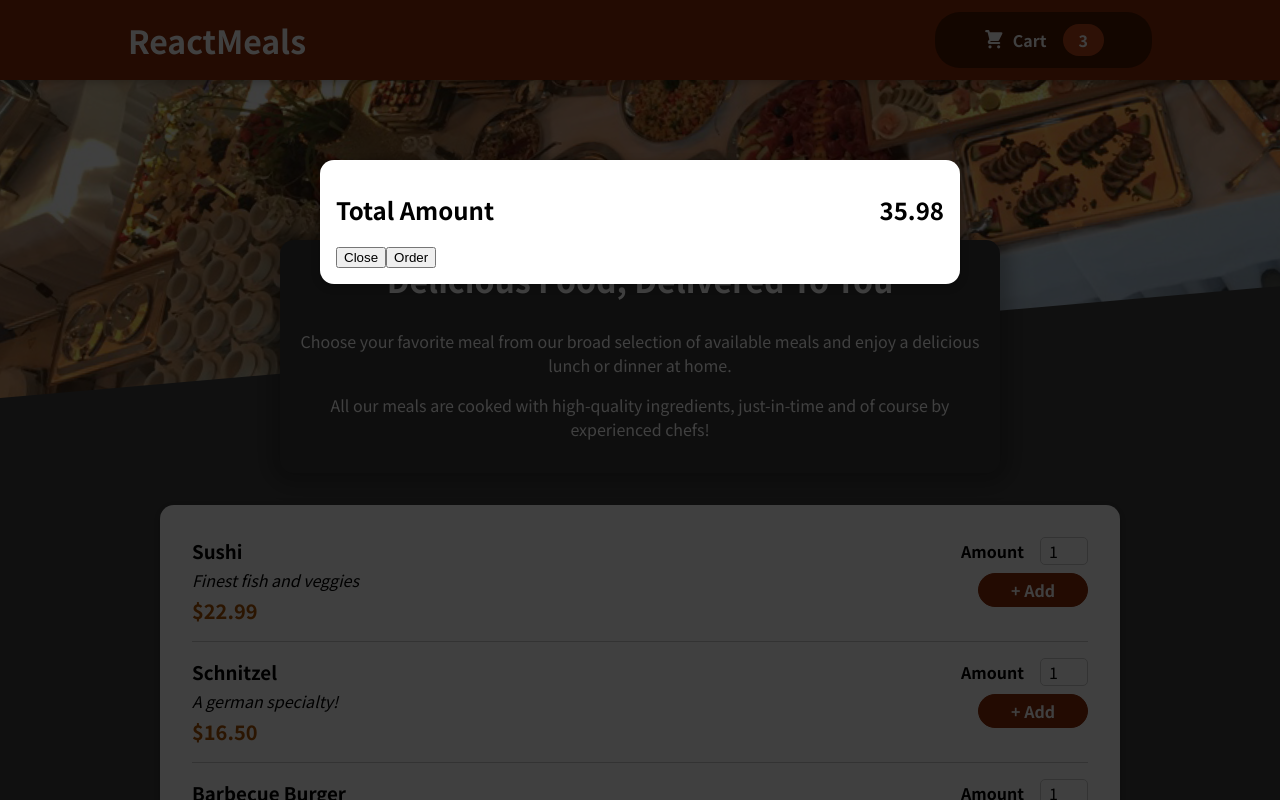
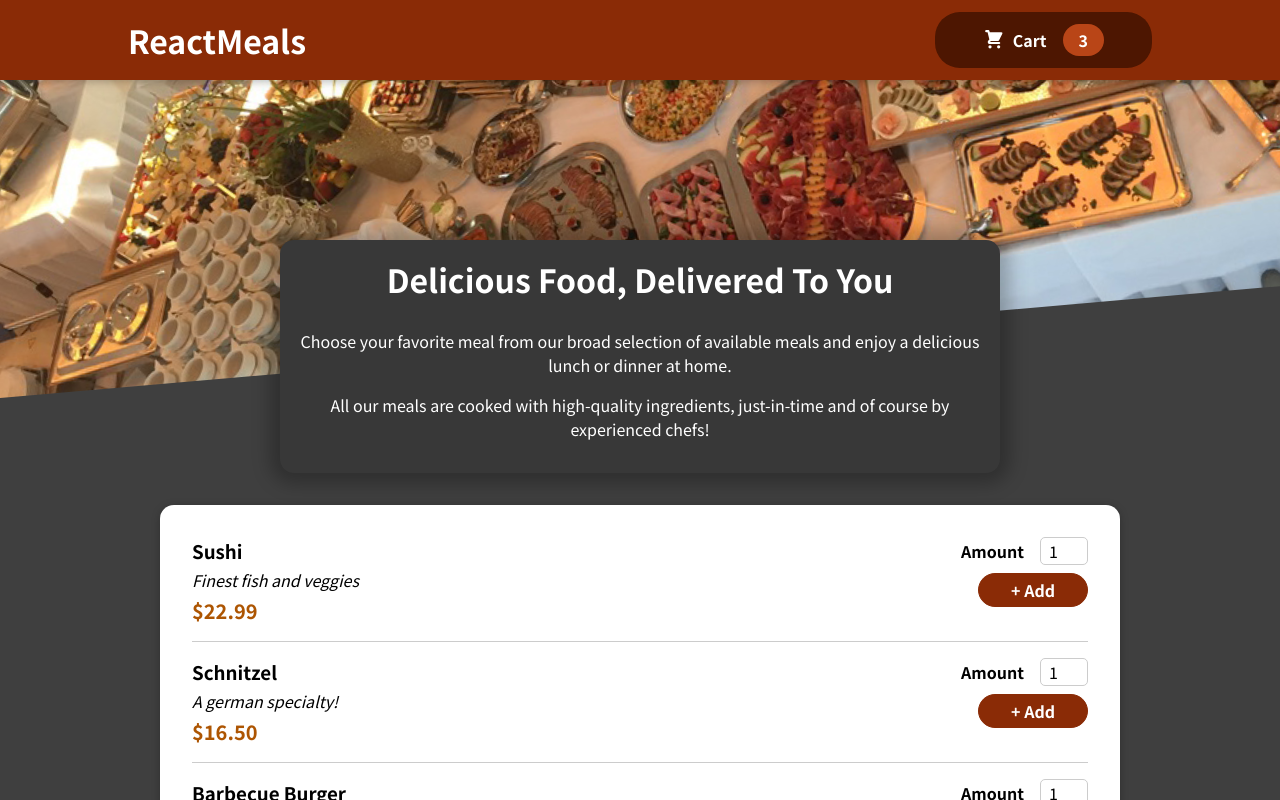
Before and after one commit to Lycanthrope8/Food-Ordering-App-for-Practicing-ReactJS-, a React (Create React App) app: page / in a window 1280 px wide. Shown: the top 800 px of the page. Built offline with nearby package versions, Linux system fonts and the light colour scheme.

Commit message:
Cart Show Hide

```diff
--- a/src/App.js
+++ b/src/App.js
@@ -1,12 +1,24 @@
-import react from "react";
+import react, { useState } from "react";
 import Header from "./components/Layout/Header";
 import Meals from "./components/Meals/Meals";
 import Cart from "./components/Cart/Cart";
 function App() {
+  const [cartIsShown, setCartIsShown] = useState(false);
+
+  const showCartHandler = () => {
+    setCartIsShown(true);
+  };
+
+
+  const hideCartHandler = () => {
+    setCartIsShown(false);
+  };
+
+
   return (
     <>
-      <Cart />
-      <Header></Header>
+      {cartIsShown && <Cart onClose={hideCartHandler}/>}
+      <Header onShowCart={showCartHandler}/>
       <main>
         <Meals></Meals>
       </main>
--- a/src/components/Cart/Cart.js
+++ b/src/components/Cart/Cart.js
@@ -1,24 +1,24 @@
-import React from "react";
+
 import classes from "./Cart.module.css";
 import Modal from "../UI/Modal";
 
-const Cart = () => {
+const Cart = (props) => {
   const cartItems = (
     <ul className={classes['cart-items']}>
-      {[{ id: "c1", name: "Fuck", amount: 2, price: 12.99 }].map((item) => {
-        <li>{item.name}</li>;
-      })}
+      {[{ id: "c1", name: "Fuck", amount: 2, price: 12.99 }].map((item) => (
+        <li>{item.name}</li>
+      ))}
     </ul>
   );
   return (
-    <Modal>
+    <Modal onClose={props.onClose}>
       {cartItems}
       <div className={classes.total}>
         <span>Total Amount</span>
         <span>35.98</span>
       </div>
-      <div>
-        <button className={classes['button--alt']}>Close</button>
+      <div className={classes.actions}>
+        <button className={classes['button--alt']} onClick={props.onClose}>Close</button>
         <button className={classes.button}>Order</button>
       </div>
     </Modal>
--- a/src/components/Layout/Header.js
+++ b/src/components/Layout/Header.js
@@ -1,4 +1,4 @@
-import React from "react";
+import react from "react";
 import mealsImage from "../../assets/meals.jpg";
 import classes from "./Header.module.css"
 import HeaderCartButton from "./HeaderCartButton";
@@ -8,7 +8,7 @@
     <>
       <header className={classes.header}>
         <h1>ReactMeals</h1>
-        <HeaderCartButton/>
+        <HeaderCartButton onClick={props.onShowCart} />
       </header>
       <div className={classes['main-image']}>
         <img src={mealsImage} alt="A table full of Food"/>
--- a/src/components/Layout/HeaderCartButton.js
+++ b/src/components/Layout/HeaderCartButton.js
@@ -5,7 +5,7 @@
 const HeaderCartButton = (props) => {
   return (
     <>
-      <button className={classes.button}>
+      <button className={classes.button} onClick={props.onClick}>
         <span className={classes.icon}>
           <CartIcon />
         </span>
--- a/src/components/UI/Modal.js
+++ b/src/components/UI/Modal.js
@@ -1,7 +1,7 @@
 import classes from "./Modal.module.css";
 import ReactDOM from 'react-dom';
 const Backdrop = (props) => {
-  return <div className={classes.backdrop}></div>;
+  return <div className={classes.backdrop} onClick={props.onClose} ></div>;
 };
 
 const ModalOverlay = (props) => {
@@ -17,7 +17,7 @@
 const Modal = (props) => {
   return (
     <>
-      {ReactDOM.createPortal(<Backdrop />, portalElement)}
+      {ReactDOM.createPortal(<Backdrop onClose={props.onClose}/>, portalElement)}
       {ReactDOM.createPortal(
         <ModalOverlay>{props.children}</ModalOverlay>,
         portalElement
```
